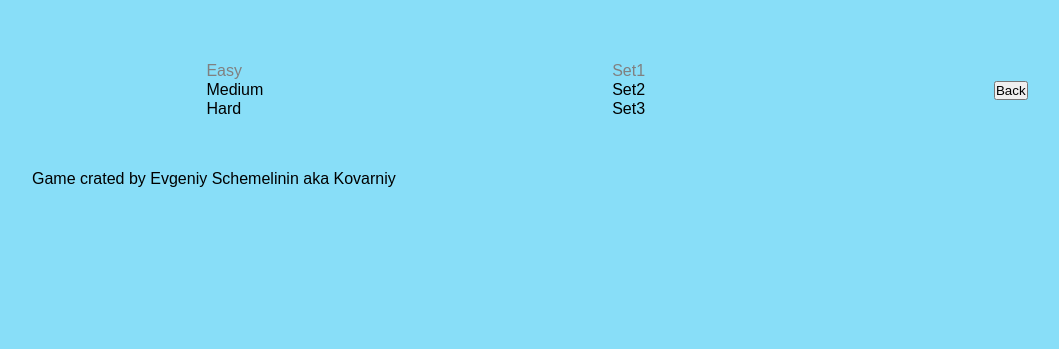
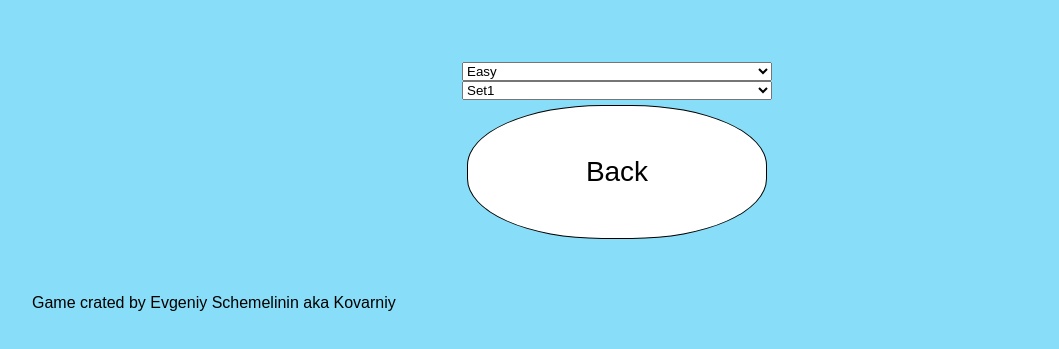
Before and after one commit to Kovarniy/kovarniy.github.io, a website built with webpack: page dist/index.html in a window 1280 px wide. Both pictures are taken after a click on the button "Options". Shown: the part 95-444 px from the top of the page, without its empty margins (23-1082 px from the left). Built offline with nearby package versions, Linux system fonts and the light colour scheme.

Commit message:
add options 2

```diff
--- a/package.json
+++ b/package.json
@@ -28,5 +28,6 @@
     "webpack": "^4.43.0",
     "webpack-cli": "^3.3.11"
   },
+  "dependencies": {},
   "description": ""
 }
--- a/src/events/buttons-clicks.js
+++ b/src/events/buttons-clicks.js
@@ -7,14 +7,14 @@ const removeField = (elemeintId) => {
 };
 
 const createSelector = (inEl, nodeName) => {
-  let selector = document.createElement("selector");
+  let selector = document.createElement("select");
   if (nodeName === "difficultyLvl") {
-    selector.innerHTML = `<option disabled >Easy</option>
+    selector.innerHTML = `<option selected value="1" >Easy</option>
                         <option>Medium</option>
                         <option>Hard</option>`;
   }
   if (nodeName === "cardSet") {
-    selector.innerHTML = `<option disabled >Set1</option>
+    selector.innerHTML = `<option selected >Set1</option>
                         <option>Set2</option>
                         <option>Set3</option>`;
   }
@@ -39,17 +39,21 @@ const newGame = () => {
 };
 
 const openOptions = () => {
-  const doc = document.getElementById("work-space");
   removeField("game-menu");
 
-  createSelector(doc, "difficultyLvl");
-  createSelector(doc, "cardSet");
+  const doc = document.getElementById("work-space");
+  let div = document.createElement("div");
+  div.setAttribute("id", "game-menu");
+  doc.append(div);
+
+  createSelector(div, "difficultyLvl");
+  createSelector(div, "cardSet");
 
   let button = document.createElement("button");
   button.classList.add("menu-btn");
   button.innerText = "Back";
   button.setAttribute("id", "back-to-main-menu-btn");
-  doc.append(button);
+  div.append(button);
 };
 
 export { newGame, openOptions };
```
Also changed, not shown: dist/js/index.js, dist/style/buttons.scss, dist/style/style.css, 2 other files.
